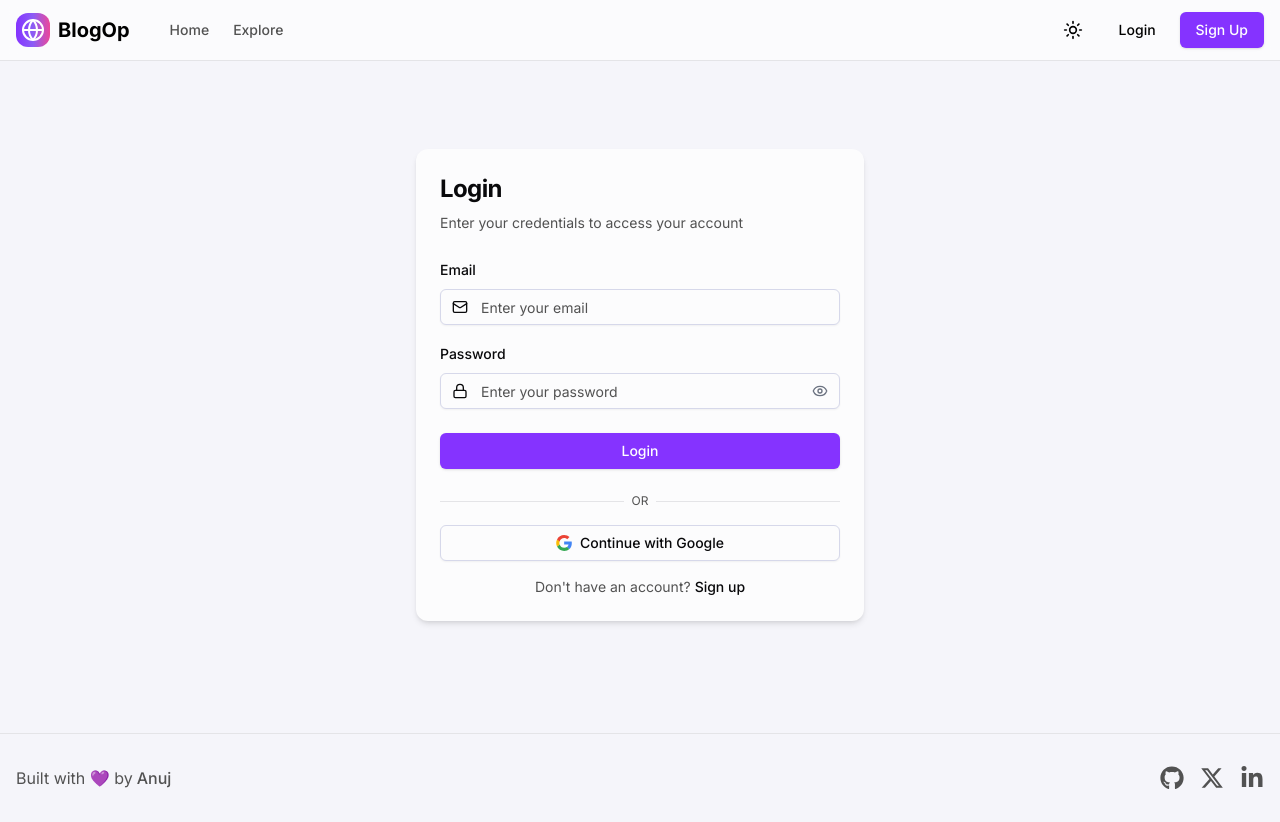
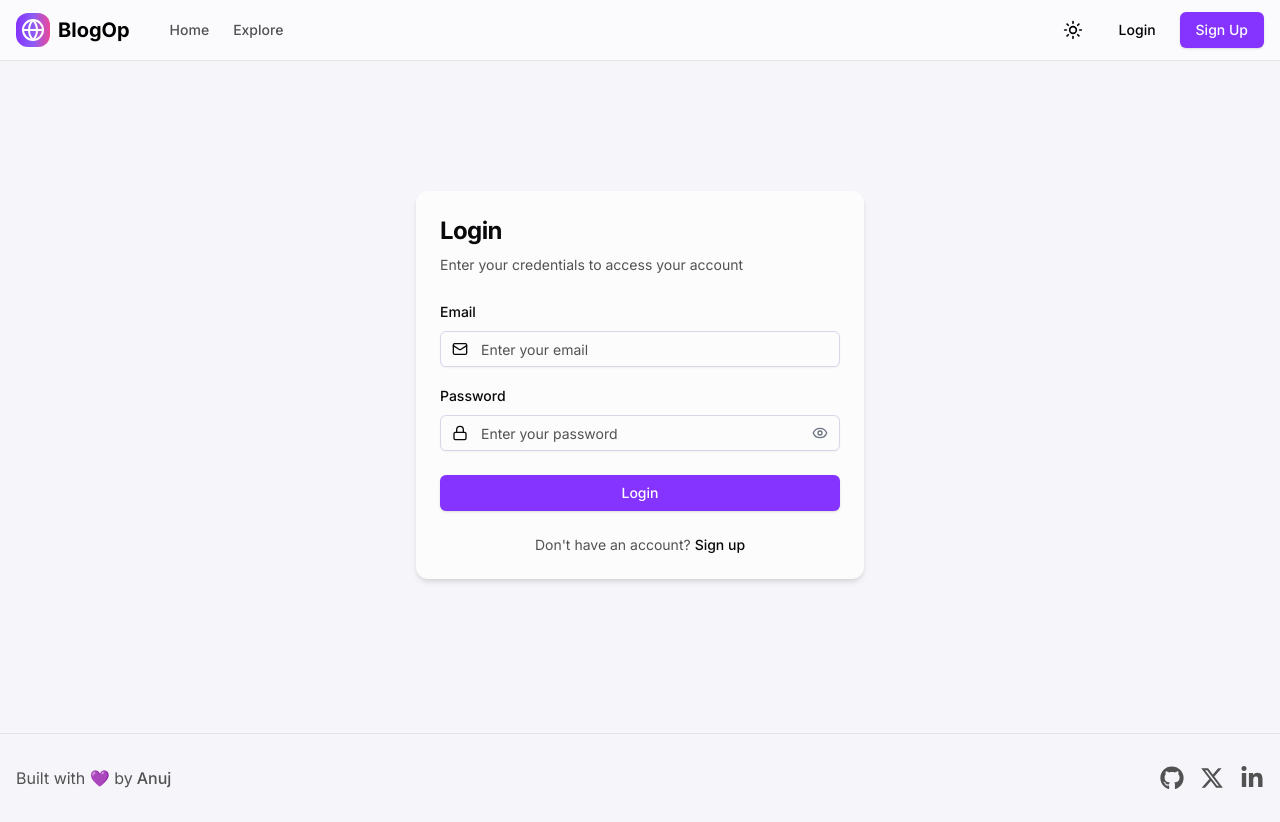
Before and after one commit to Anuj579/blog-op, a Next.js app: page /auth/login in a window 1280 px wide. Built offline with nearby package versions, Linux system fonts and the light colour scheme; no server answers.

Commit message:
`Removed Google login/signup functionality until I fixed it`

```diff
--- a/src/app/auth/login/page.jsx
+++ b/src/app/auth/login/page.jsx
@@ -57,27 +57,28 @@ function LoginPage() {
         }
     }
 
-    const handleGoogleLogin = async () => {
-        try {
-            const res = await signIn("google", { redirect: false });
-            if (res?.error) {
-                toast.error(res.error, {
-                    autoClose: 4000,
-                    theme: theme === "light" ? "light" : "dark",
-                });
-            } else if (res?.ok) {
-                if (status === "authenticated") {
-                    router.push('/');
-                }
-            }
-        } catch (error) {
-            toast.error("An error occurred. Please try again.", {
-                autoClose: 4000,
-                theme: theme === "light" ? "light" : "dark",
-            })
-            console.error(error);
-        }
-    };
+    // Need to fix google login/signup
+    // const handleGoogleLogin = async () => {
+    //     try {
+    //         const res = await signIn("google", { redirect: false });
+    //         if (res?.error) {
+    //             toast.error(res.error, {
+    //                 autoClose: 4000,
+    //                 theme: theme === "light" ? "light" : "dark",
+    //             });
+    //         } else if (res?.ok) {
+    //             if (status === "authenticated") {
+    //                 router.push('/');
+    //             }
+    //         }
+    //     } catch (error) {
+    //         toast.error("An error occurred. Please try again.", {
+    //             autoClose: 4000,
+    //             theme: theme === "light" ? "light" : "dark",
+    //         })
+    //         console.error(error);
+    //     }
+    // };
     return (
         <div className="flex items-center justify-center mx-4 my-6 min-h-[75vh]">
             <Card className={`w-full max-w-md`}>
@@ -134,18 +135,18 @@ function LoginPage() {
                     </form>
                 </CardContent>
                 <CardFooter className='flex flex-col space-y-4'>
-                    <div className="relative w-full">
+                    {/* <div className="relative w-full">
                         <div className="absolute inset-0 flex items-center">
                             <span className="w-full border-t" />
                         </div>
                         <div className="relative flex justify-center text-xs">
                             <span className="bg-card px-2 text-muted-foreground">OR</span>
                         </div>
-                    </div>
-                    <Button variant="outline" className="w-full" onClick={handleGoogleLogin} disabled={loading}>
+                    </div> */}
+                    {/* <Button variant="outline" className="w-full" onClick={handleGoogleLogin} disabled={loading}>
                         <svg className="mr-2 h-4 w-4" viewBox="-3 0 262 262" xmlns="http://www.w3.org/2000/svg" aria-hidden="true" focusable="false" data-prefix="fab" data-icon="google" preserveAspectRatio="xMidYMid"><path d="M255.878 133.451c0-10.734-.871-18.567-2.756-26.69H130.55v48.448h71.947c-1.45 12.04-9.283 30.172-26.69 42.356l-.244 1.622 38.755 30.023 2.685.268c24.659-22.774 38.875-56.282 38.875-96.027" fill="#4285F4" /><path d="M130.55 261.1c35.248 0 64.839-11.605 86.453-31.622l-41.196-31.913c-11.024 7.688-25.82 13.055-45.257 13.055-34.523 0-63.824-22.773-74.269-54.25l-1.531.13-40.298 31.187-.527 1.465C35.393 231.798 79.49 261.1 130.55 261.1" fill="#34A853" /><path d="M56.281 156.37c-2.756-8.123-4.351-16.827-4.351-25.82 0-8.994 1.595-17.697 4.206-25.82l-.073-1.73L15.26 71.312l-1.335.635C5.077 89.644 0 109.517 0 130.55s5.077 40.905 13.925 58.602l42.356-32.782" fill="#FBBC05" /><path d="M130.55 50.479c24.514 0 41.05 10.589 50.479 19.438l36.844-35.974C195.245 12.91 165.798 0 130.55 0 79.49 0 35.393 29.301 13.925 71.947l42.211 32.783c10.59-31.477 39.891-54.251 74.414-54.251" fill="#EB4335" /></svg>
                         Continue with Google
-                    </Button>
+                    </Button> */}
                     <p className={`text-sm text-center w-full`}>
                         <span className='text-muted-foreground'>Don't have an account?</span>
                         <Link href="/auth/signup" className={`font-medium ml-1 hover:underline`}>
--- a/src/app/auth/signup/page.jsx
+++ b/src/app/auth/signup/page.jsx
@@ -77,27 +77,28 @@ function SignupPage() {
         }
     };
 
-    const handleGoogleSignup = async () => {
-        try {
-            const res = await signIn("google", { redirect: false });
-            if (res?.error) {
-                toast.error(res.error, {
-                    autoClose: 4000,
-                    theme: theme === "light" ? "light" : "dark",
-                });
-            } else if (res?.ok) {
-                if (status === "authenticated") {
-                    router.push('/'); // Redirect after login
-                }
-            }
-        } catch (error) {
-            toast.error("An error occurred. Please try again.", {
-                autoClose: 4000,
-                theme: theme === "light" ? "light" : "dark",
-            })
-            console.error(error);
-        }
-    };
+    // Need to fix google login/signup
+    // const handleGoogleSignup = async () => {
+    //     try {
+    //         const res = await signIn("google", { redirect: false });
+    //         if (res?.error) {
+    //             toast.error(res.error, {
+    //                 autoClose: 4000,
+    //                 theme: theme === "light" ? "light" : "dark",
+    //             });
+    //         } else if (res?.ok) {
+    //             if (status === "authenticated") {
+    //                 router.push('/'); // Redirect after login
+    //             }
+    //         }
+    //     } catch (error) {
+    //         toast.error("An error occurred. Please try again.", {
+    //             autoClose: 4000,
+    //             theme: theme === "light" ? "light" : "dark",
+    //         })
+    //         console.error(error);
+    //     }
+    // };
 
     return (
         <div className="flex items-center justify-center mx-4 my-6 min-h-[calc(100vh-10rem)]">
@@ -191,7 +192,7 @@ function SignupPage() {
                     </form>
                 </CardContent>
                 <CardFooter className='flex flex-col space-y-4'>
-                    <div className="relative w-full">
+                    {/* <div className="relative w-full">
                         <div className="absolute inset-0 flex items-center">
                             <span className="w-full border-t" />
                         </div>
@@ -202,7 +203,7 @@ function SignupPage() {
                     <Button variant="outline" className="w-full" onClick={handleGoogleSignup} disabled={loading}>
                         <svg className="mr-2 h-4 w-4" viewBox="-3 0 262 262" xmlns="http://www.w3.org/2000/svg" aria-hidden="true" focusable="false" data-prefix="fab" data-icon="google" preserveAspectRatio="xMidYMid"><path d="M255.878 133.451c0-10.734-.871-18.567-2.756-26.69H130.55v48.448h71.947c-1.45 12.04-9.283 30.172-26.69 42.356l-.244 1.622 38.755 30.023 2.685.268c24.659-22.774 38.875-56.282 38.875-96.027" fill="#4285F4" /><path d="M130.55 261.1c35.248 0 64.839-11.605 86.453-31.622l-41.196-31.913c-11.024 7.688-25.82 13.055-45.257 13.055-34.523 0-63.824-22.773-74.269-54.25l-1.531.13-40.298 31.187-.527 1.465C35.393 231.798 79.49 261.1 130.55 261.1" fill="#34A853" /><path d="M56.281 156.37c-2.756-8.123-4.351-16.827-4.351-25.82 0-8.994 1.595-17.697 4.206-25.82l-.073-1.73L15.26 71.312l-1.335.635C5.077 89.644 0 109.517 0 130.55s5.077 40.905 13.925 58.602l42.356-32.782" fill="#FBBC05" /><path d="M130.55 50.479c24.514 0 41.05 10.589 50.479 19.438l36.844-35.974C195.245 12.91 165.798 0 130.55 0 79.49 0 35.393 29.301 13.925 71.947l42.211 32.783c10.59-31.477 39.891-54.251 74.414-54.251" fill="#EB4335" /></svg>
                         Continue with Google
-                    </Button>
+                    </Button> */}
                     <p className={`text-sm text-center w-full `}>
                         <span className='text-muted-foreground'>Already have an account?</span>
                         <Link href="/auth/login" className={`font-medium ml-1 hover:underline`}>
```
